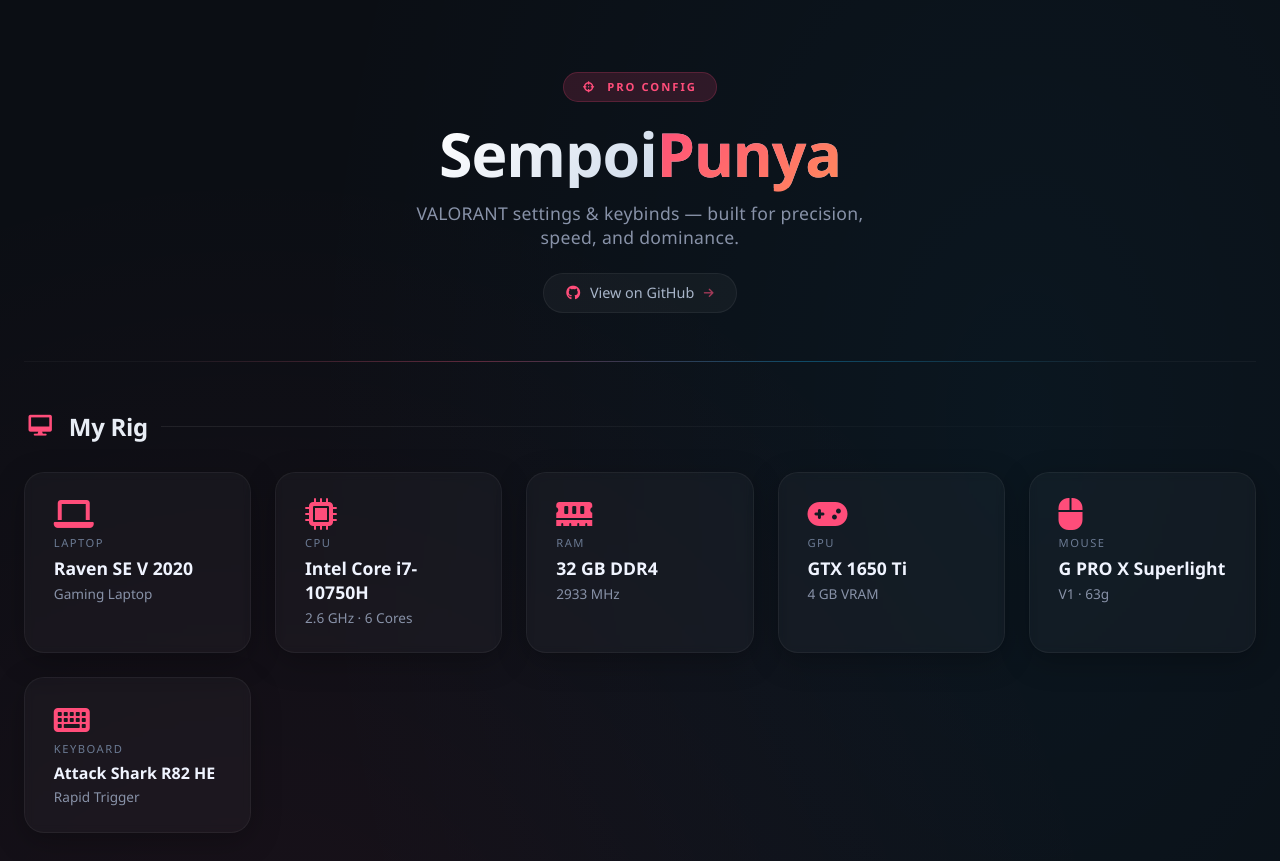
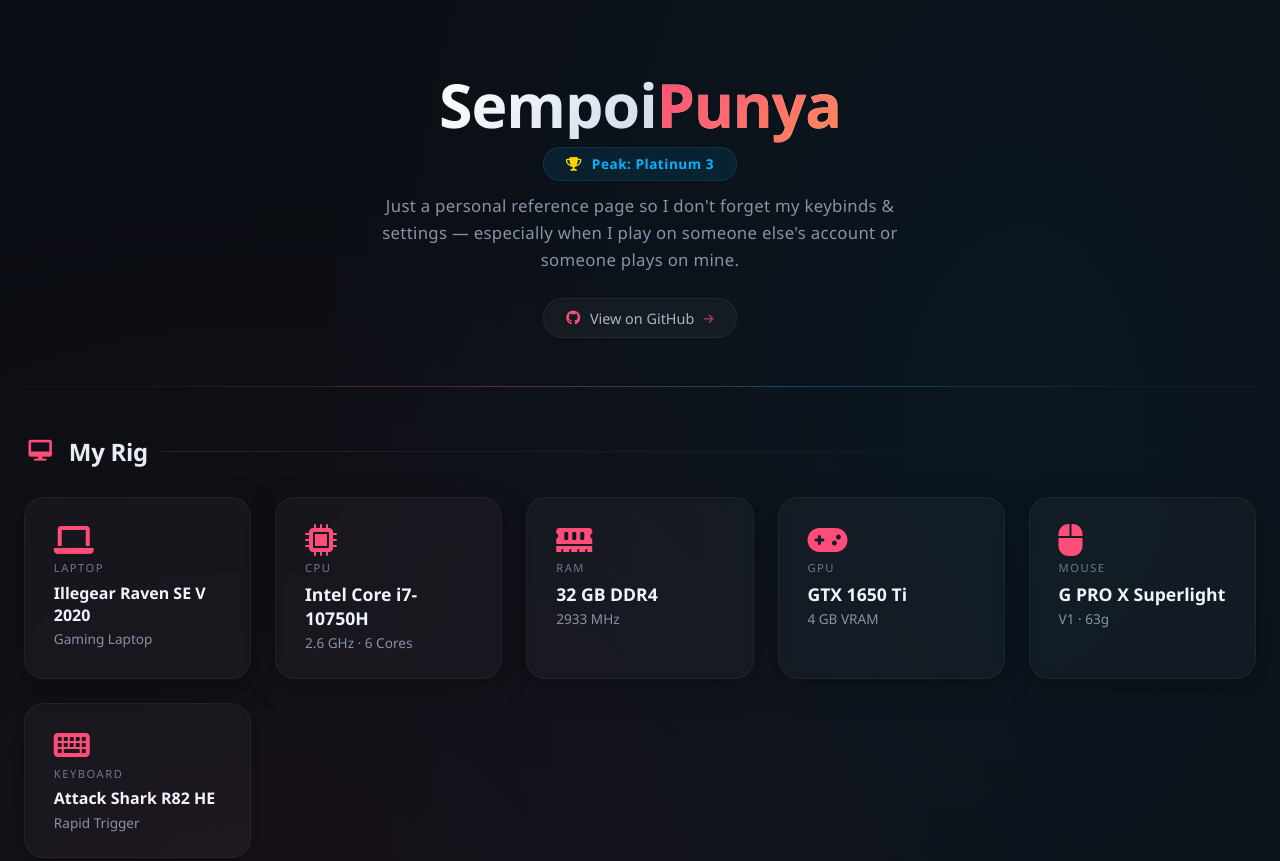
Before and after one commit to ImanDahliaa/valorant-config, a plain HTML site: page index.html in a window 1280 px wide. Shown: the top 861 px of the page. Drawn offline with Linux system fonts and the light colour scheme.

Commit message:
Replace badge with rank badge and update styles
Replaced the old badge with a new rank badge and updated related styles. Adjusted font sizes and modified text for clarity.

```diff
--- a/index.html
+++ b/index.html
@@ -55,20 +55,6 @@
             opacity: 0.3;
         }
 
-        .badge {
-            display: inline-block;
-            background: rgba(255, 70, 120, 0.15);
-            color: #ff4d7a;
-            font-size: 0.7rem;
-            font-weight: 700;
-            letter-spacing: 2px;
-            text-transform: uppercase;
-            padding: 0.4rem 1.2rem;
-            border-radius: 100px;
-            border: 1px solid rgba(255, 70, 120, 0.2);
-            margin-bottom: 1.2rem;
-        }
-
         .hero h1 {
             font-size: 3.8rem;
             font-weight: 800;
@@ -87,12 +73,31 @@
             background-clip: text;
         }
 
+        .hero .rank-badge {
+            display: inline-block;
+            background: rgba(0, 180, 255, 0.10);
+            color: #00b4ff;
+            font-size: 0.85rem;
+            font-weight: 600;
+            padding: 0.4rem 1.4rem;
+            border-radius: 100px;
+            border: 1px solid rgba(0, 180, 255, 0.15);
+            margin-top: 0.5rem;
+            letter-spacing: 0.5px;
+        }
+
+        .hero .rank-badge i {
+            margin-right: 6px;
+            color: #ffd700;
+        }
+
         .hero p {
             color: #8892a8;
-            font-size: 1.1rem;
+            font-size: 1.05rem;
             margin-top: 0.8rem;
-            max-width: 500px;
+            max-width: 550px;
             letter-spacing: 0.3px;
+            line-height: 1.6;
         }
 
         .hero .repo-link {
@@ -436,9 +441,14 @@
 
         <!-- ===== HERO ===== -->
         <header class="hero">
-            <div class="badge"><i class="fas fa-crosshairs" style="margin-right: 6px;"></i> Pro Config</div>
             <h1>Sempoi<span>Punya</span></h1>
-            <p>VALORANT settings &amp; keybinds — built for precision, speed, and dominance.</p>
+            <div class="rank-badge">
+                <i class="fas fa-trophy"></i> Peak: Platinum 3
+            </div>
+            <p>
+                Just a personal reference page so I don't forget my keybinds &amp; settings —
+                especially when I play on someone else's account or someone plays on mine.
+            </p>
             <a class="repo-link" href="https://github.com/ImanDahliaa/valorant-settings" target="_blank">
                 <i class="fab fa-github"></i> View on GitHub
                 <i class="fas fa-arrow-right" style="font-size: 0.7rem; opacity: 0.6;"></i>
@@ -456,7 +466,7 @@
             <div class="card">
                 <i class="fas fa-laptop device-icon"></i>
                 <div class="card-label">Laptop</div>
-                <div class="card-value" style="font-size: 1.1rem;">Raven SE V 2020</div>
+                <div class="card-value" style="font-size: 1.0rem;">Illegear Raven SE V 2020</div>
                 <div class="sub">Gaming Laptop</div>
             </div>
             <div class="card">
@@ -624,7 +634,7 @@
         <footer class="footer">
             <span>© 2026 SempoiPunya. All rights reserved.</span>
             <span style="color: #4e5d73; font-size: 0.75rem;">
-                Built for personal reference · <i class="fas fa-bolt" style="color: #ff4d7a;"></i> pro config
+                Personal reference · <i class="fas fa-bolt" style="color: #ff4d7a;"></i> Platinum 3
             </span>
             <div class="socials">
                 <a href="https://github.com/ImanDahliaa" target="_blank" title="GitHub"><i class="fab fa-github"></i></a>
```
